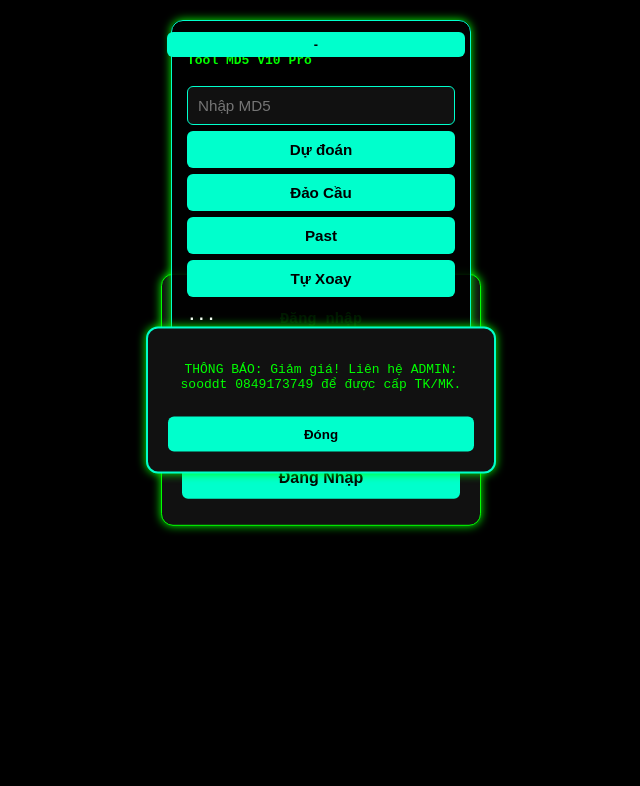
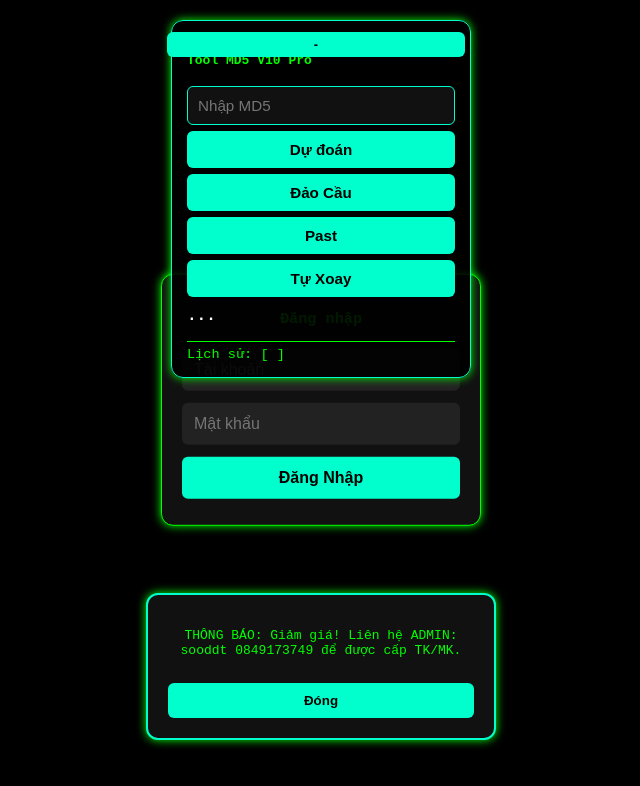
Before and after one commit to Hanniee12/toolMD5, a plain HTML site: page index.html in a window 1280 px wide. Shown: the whole page, without its empty margins (319-959 px from the left). Drawn offline with Linux system fonts and the light colour scheme.

Commit message:
Adjust notice box position in index.html
Moved notice box to the bottom of the page to avoid overlapping with the login button.

```diff
--- a/index.html
+++ b/index.html
@@ -10,10 +10,20 @@ body { margin:0; padding:0; font-family: monospace; background:#000; color:#0f0;
 
 /* Bảng thông báo */
 #noticeBox {
-  position:fixed; top:50%; left:50%; transform:translate(-50%,-50%);
-  background:#111; border:2px solid #00ffcc; color:#0f0;
-  padding:20px; width:90%; max-width:350px; text-align:center;
-  z-index:10000; border-radius:12px; box-shadow:0 0 10px #0f0;
+  position:fixed;
+  left:50%;
+  bottom:60px;                 /* Đưa bảng xuống, không đè lên nút Đăng Nhập */
+  transform:translateX(-50%);
+  background:#111;
+  border:2px solid #00ffcc;
+  color:#0f0;
+  padding:20px;
+  width:90%;
+  max-width:350px;
+  text-align:center;
+  z-index:1000;                /* Vẫn nổi trên nền, nhưng không cần 10000 */
+  border-radius:12px;
+  box-shadow:0 0 10px #0f0;
 }
 #noticeBox button {
   margin-top:12px; padding:10px; background:#00ffcc; color:#000;
```
